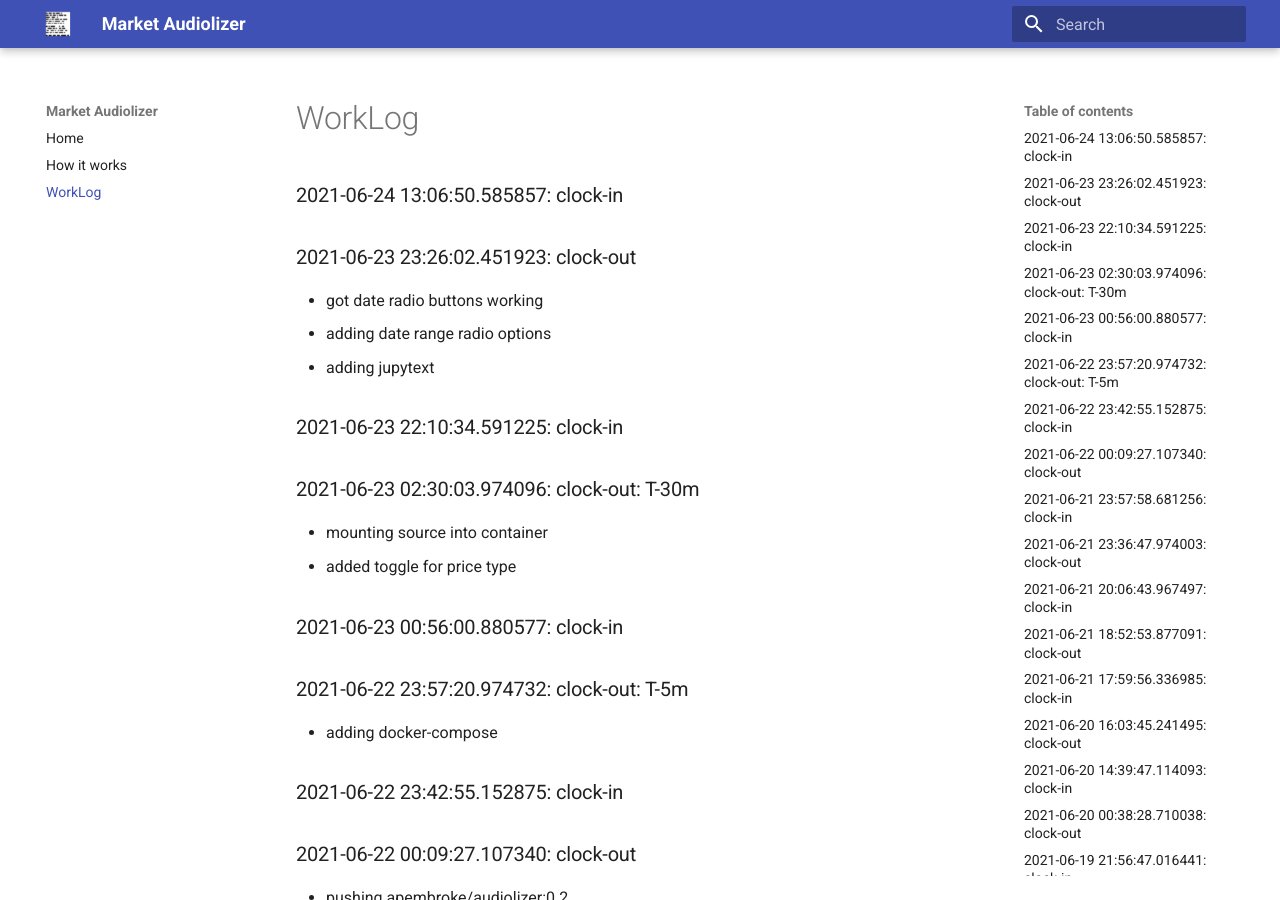
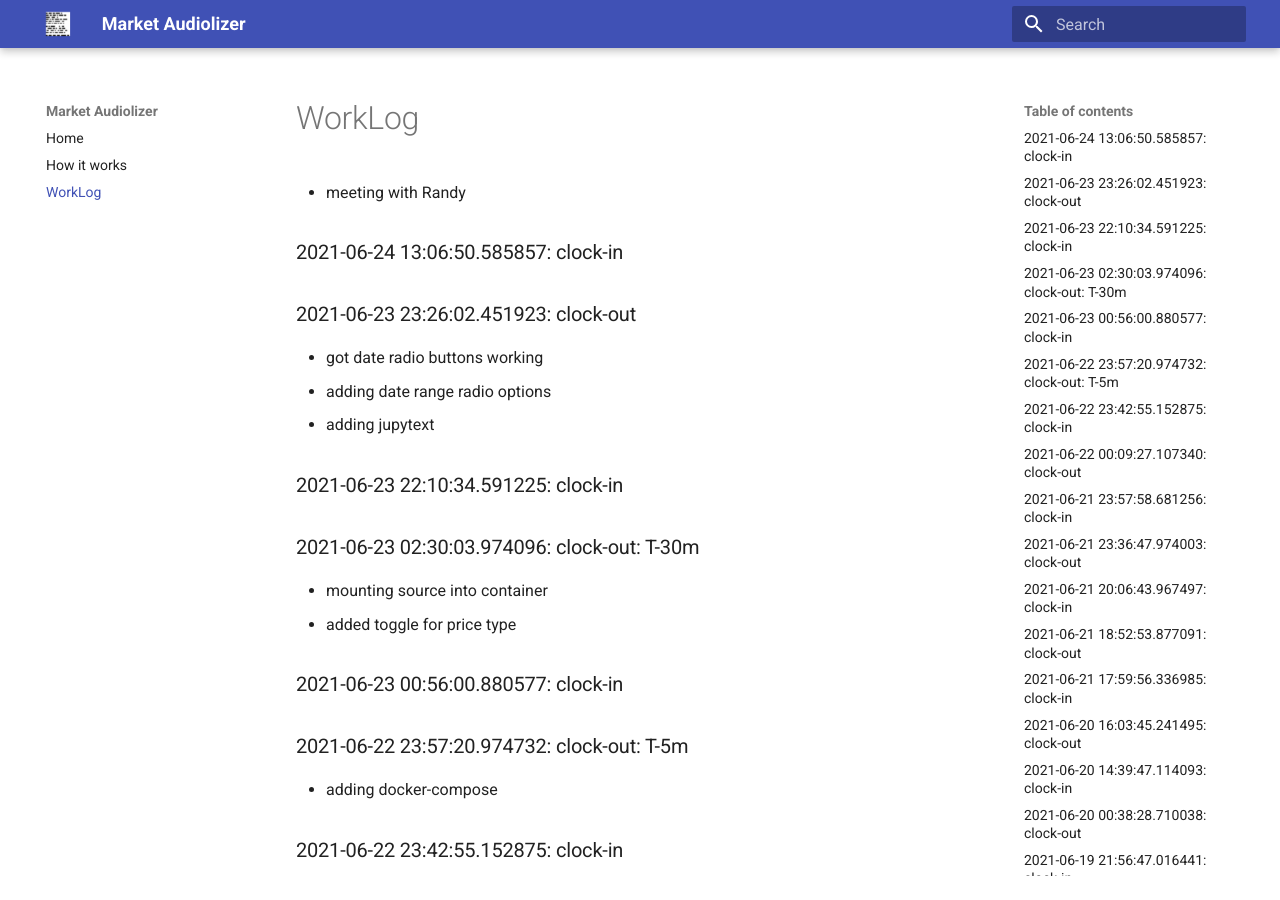
Before and after one commit to asherp/audiolizer, an MkDocs documentation site: the page built from docs/WorkLog.md, in a window 1280 px wide and 900 px high. Built offline with MkDocs 1.6.1 and Material for MkDocs 9.7.7, drawn with Linux system fonts in a browser that asks for light colours.

Commit message:
meeting with Randy

```diff
--- a/WorkLog.md
+++ b/WorkLog.md
@@ -1,3 +1,4 @@
+* meeting with Randy
 
 ### 2021-06-24 13:06:50.585857: clock-in
 
```
